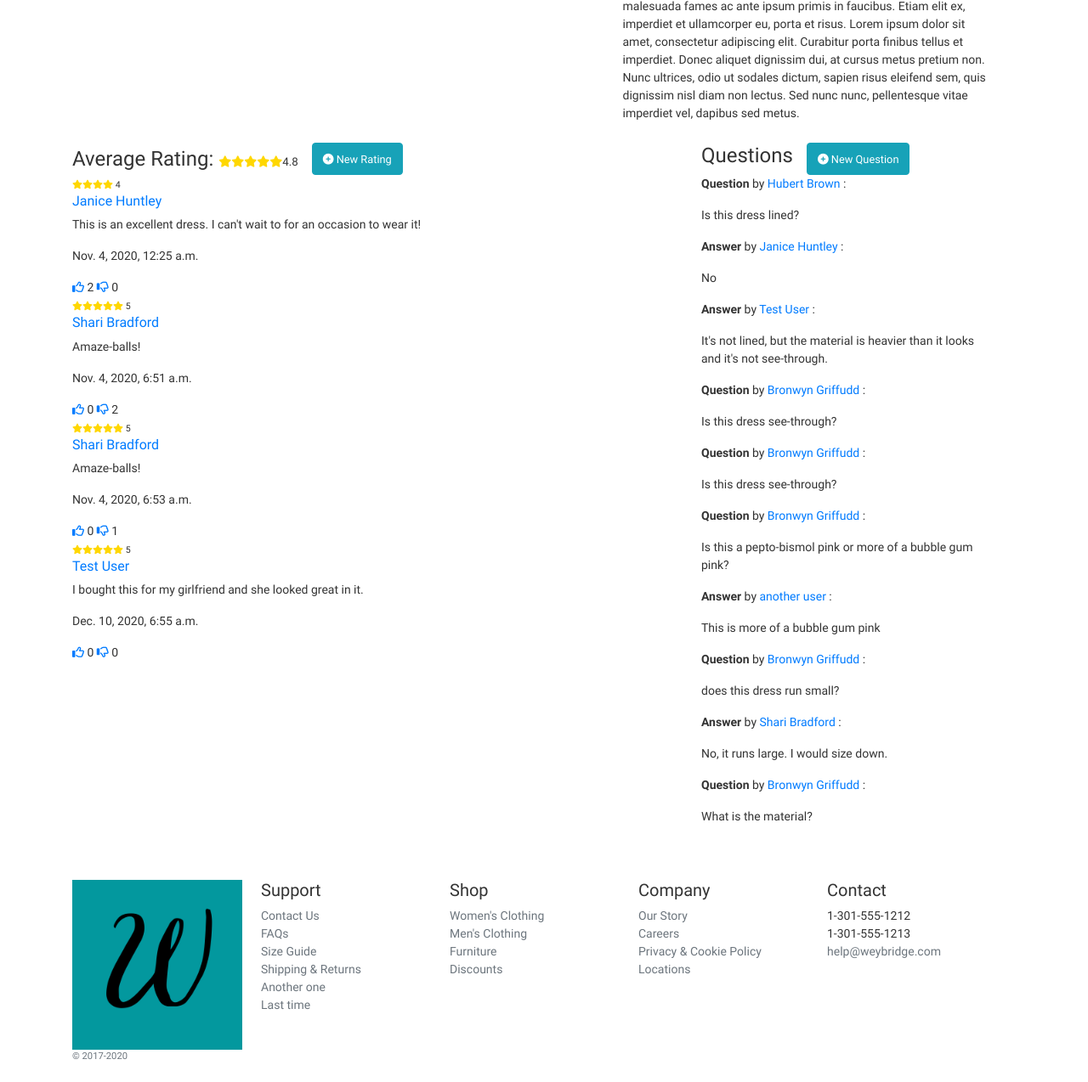
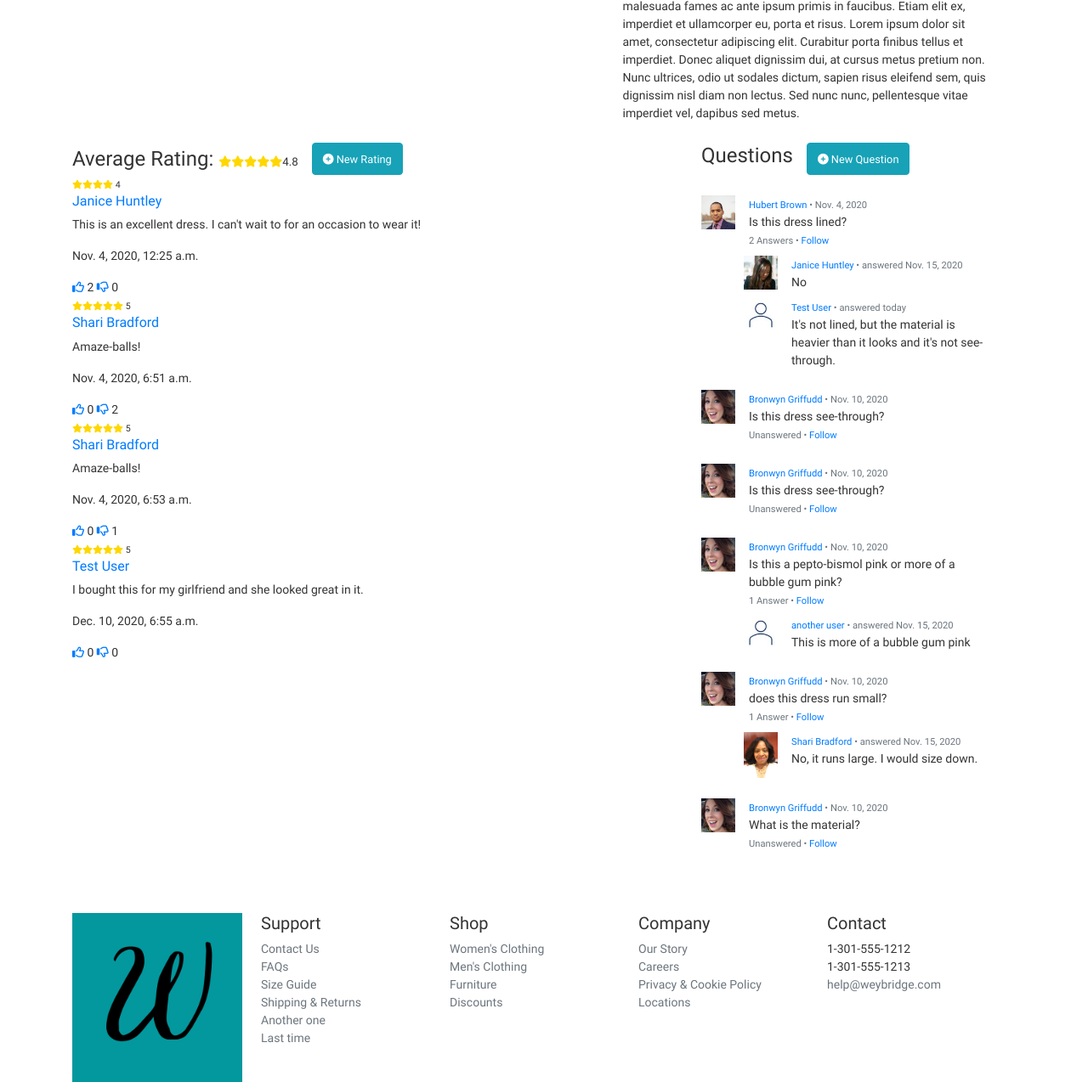
Before and after one commit to ShariBradford/weybridge, a Django app: page /product/1/ in a window 1280 px wide. Shown: the part 592-1866 px from the top of the page at 85% size. Before the commit the page ends 1839 px from the top, so only its background shows below. Run offline with Django 3.2, Linux system fonts and the light colour scheme; data comes from the database, SQL or seed files in the repository; both versions use the stored data as it was after the commit; some libraries are stand-ins or nearby versions.

Commit message:
refactored questions/answers

```diff
--- a/shop/static/shop/main.js
+++ b/shop/static/shop/main.js
@@ -125,7 +125,7 @@ $('.help-text').html(function(index,oldHtml){
 });
 
 $('.newComment').click(function(e){
-    $('#newComment').show()
+    $('#newComment').toggle()
 })
 
 $('.comment-form input[type="submit"]').on('click', function(e){
--- a/shop/templates/shop/product_detail.html
+++ b/shop/templates/shop/product_detail.html
@@ -162,27 +162,10 @@
             </div><!-- end #newRating -->
 
 
-            <div id="usersComments">
-
-                {% for question in product.questions.all %}
-                    <p><span style="font-weight: bold;">Question </span>by
-                        <a href="{% url 'accounts:user_profile' profiled_user_id=question.asker.id %}">
-                            {{ question.asker.get_full_name }}
-                        </a>:
-                    </p>
-                    <p>{{ question.content }}</p>
-                    <p>{{ question.created_at }}</p>
-
-                    {% for answer in question.answers.all %}
-                    <p><span style="font-weight: bold;">Answer </span>by
-                        <a href="{% url 'accounts:user_profile' profiled_user_id=answer.answerer.id %}">
-                        {{ answer.answerer.get_full_name }}
-                        </a>:
-                    </p>
-                    <p>{{ answer.content }}</p>
-                    {% endfor %}
-                {% endfor %}
-
+            <div id="usersComments" class="my-4">
+            {% for question in product.questions.all %}
+                {% include 'shop/question.html' %}
+            {% endfor %}
             </div><!-- end #usersComments -->
         </div><!-- end .Comments -->
 
--- a/shop/templates/shop/question.html
+++ b/shop/templates/shop/question.html
@@ -1,18 +1,40 @@
-<p>
-    <span style="font-weight: bold;">Question </span>
-    by
-    <a href="{% url 'accounts:user_profile' profiled_user_id=question.asker.id %}">
-        {{ question.asker.first_name }} {{ question.asker.last_name }}
-    </a>:
-</p>
-<p>{{ question.content }}</p>
-<p>{{ question.date_asked }}</p>
+{% load humanize static %}
+<div class="question my-4">
+    <div class="d-flex align-items-start my-2">
+        <img src="{{ question.asker.profile.profile_pic.url }}" style="width:40px;" alt="{{ question.asker.get_full_name }}">
 
-{% for answer in question.answers %}
-<p><span style="font-weight: bold;">Answer </span>by
-    <a href="{% url 'accounts:user_profile' profiled_user_id=question.answerer.id %}">
-    {{ answer.answerer.first_name }} {{ answer.answerer.last_name }}
-    </a>:
-</p>
-<p>{{ answer }}</p>
-{% endif %}
+        <div class="question-detail ml-3">
+            <small class="text-muted my-0">
+                <a href="{% url 'accounts:user_profile' profiled_user_id=question.asker.id %}" style="line-height:0">
+                    {{ question.asker.get_full_name }}
+                </a>  &bull;
+                <span style="line-height:0">{{ question.date_asked|naturalday }}</span>
+            </small>
+            <p class="my-0">{{ question.content }}</p>
+            <small class="question-actions text-muted my-0">
+                <span>{% if question.answers.count %}{{ question.answers.count }} Answer{{ question.answers.count|pluralize }}{% else %}Unanswered{% endif %}</span>
+                <span>  &bull;  </span>
+                <a href="">Follow</a>
+            </small>
+        </div><!-- end .question-detail -->
+    </div>
+
+    <div class="answers" style="margin-left:50px;">
+        {% for answer in question.answers.all %}
+        <div class="answer d-flex align-items-start my-2">
+            <img src="{{ answer.answerer.profile.profile_pic.url }}" style="width:40px;" alt="{{ answer.answerer.get_full_name }}">
+
+            <div class="answer-detail ml-3">
+                <small class="text-muted my-0">
+                    <a href="{% url 'accounts:user_profile' profiled_user_id=answer.answerer.id %}" style="line-height:0">
+                        {{ answer.answerer.get_full_name }}
+                    </a>  &bull;
+                    <span style="line-height:0">answered {{ answer.date_answered|naturalday }}</span>
+                </small>
+                <p class="my-0">{{ answer.content }}</p>
+            </div><!-- end .answer-detail -->
+        </div><!-- end .answer -->
+        {% endfor %}
+    </div><!-- end .answers -->
+
+</div><!-- end .question -->
--- a/shop/views.py
+++ b/shop/views.py
@@ -73,7 +73,7 @@ def get_product_rating_for_user(user, object):
         # determine if this user has rated this item before
         elif object.ratings.filter(user=user).count() > 0:
             #user hsa rated item; don't permit another rating (just don't return a form object)
-            print(f"Ratings for {object}: {object.ratings.filter(user=user).count()}")
+            # print(f"Ratings for {object}: {object.ratings.filter(user=user).count()}")
             user_has_rated_item = True
             user_rating_this_item = object.ratings.filter(user=user).first()
             form = None
@@ -274,10 +274,11 @@ class ProductList(ListView):
     def get_context_data(self, **kwargs):
         context = super().get_context_data(**kwargs)
         context['sidebar'] = get_category_list(None)
+        context['sort_by'] = self.request.GET.get('sort_by', 'mostPopular')
         return context
 
     def get_ordering(self):
-        query_sort = self.request.GET.get('sort_by', None)
+        query_sort = self.request.GET.get('sort_by', 'mostPopular')
         # print(f"Sort by: {query_sort}")
         if query_sort:
             print(f"Sort by {query_sort}")
```
Also changed, not shown: shop/templates/shop/products.html (+6 -6 lines), shop/templates/shop/question-old.html (added, +19 -0 lines), db.sqlite3.
